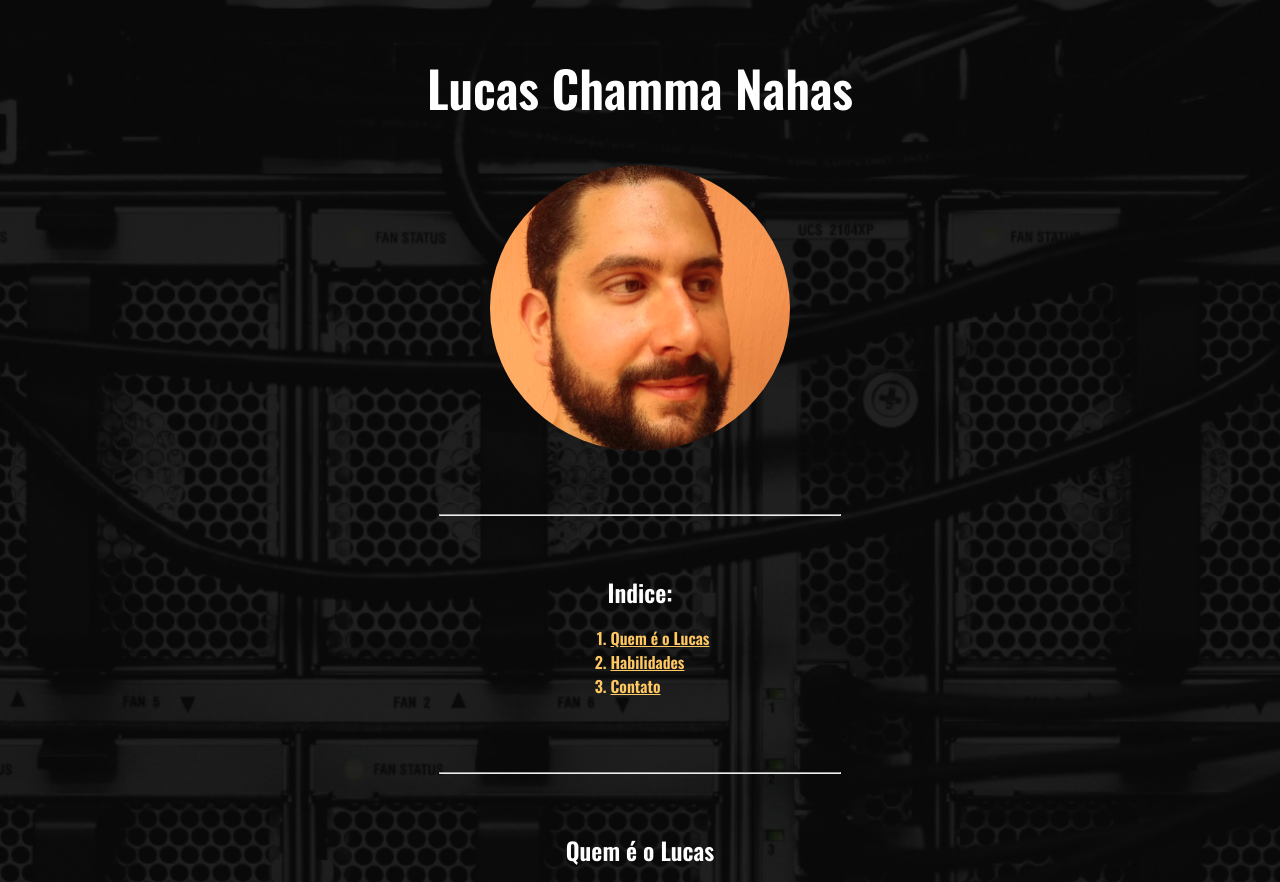
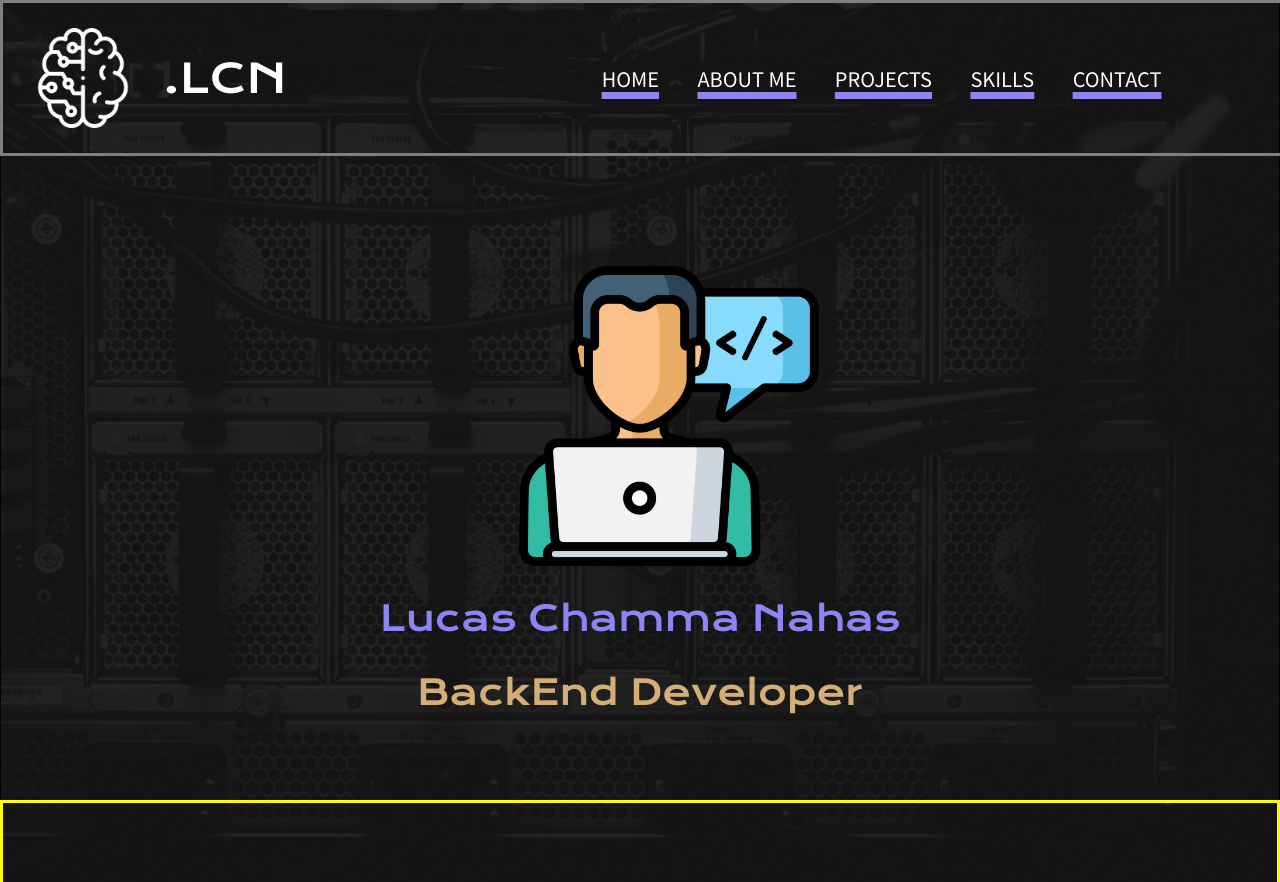
Before and after one commit to LucasChammaNahas/LucasChammaNahas.github.io, a PHP site: page / in a window 1280 px wide. Shown: the top 882 px of the page. Run offline with PHP 8.4, Linux system fonts and the light colour scheme.

Commit message:
commitao bomba

```diff
--- a/index.html
+++ b/index.html
@@ -6,9 +6,9 @@
     <meta name="description" content="">
     <meta name="author" content="Lucas CN">
     <title>LUCAS</title>
+    <link rel="preconnect" href="https://fonts.gstatic.com">
+    <link href="https://fonts.googleapis.com/css2?family=Krona+One&family=Noto+Sans+HK:wght@700&family=Roboto&family=Ubuntu:wght@700&display=swap" rel="stylesheet">
     <link rel="shortcut icon" href="./images/ico.ico">
-    <link rel="preconnect" href="https://fonts.gstatic.com">
-    <link href="https://fonts.googleapis.com/css2?family=Oswald:wght@600&family=Roboto:ital,wght@0,400;0,700;1,400;1,700&family=Russo+One&display=swap" rel="stylesheet">
     <link rel="stylesheet" href="src/styles.css">
   </head>
 
@@ -18,7 +18,97 @@
 
   <body>
 
-    <section id="section1">
+
+<!-- HEADER -------------------------------------------->
+    <header>
+      <div class="logo">
+        <img src="./images/logo.png" alt="Logo">
+        <p>.LCN</p>
+      </div>
+      <nav class="nav">
+        <a href="">HOME</a>
+        <a href="">ABOUT ME</a>
+        <a href="">PROJECTS</a>
+        <a href="">SKILLS</a>
+        <a href="">CONTACT</a>
+      </nav>
+    </header>
+<!-- HEADER -------------------------------------------->
+
+
+
+
+<!-- PAGINA 1 ------------------------------------------>
+  <div class="page1">
+    <div class="div-central">
+      <img src="./images/dev.png" alt="Programador">
+      <p class="p1">Lucas Chamma Nahas</p>
+      <p class="p2">BackEnd Developer</p>
+    </div>
+  </div>
+<!-- PAGINA 1 ------------------------------------------>
+
+
+
+
+<!-- PAGINA 2 ------------------------------------------>
+  <div class="page2">
+    <div class="div-central">
+      <img src="./images/profile.png" alt="Programador">
+      <p class="p1">
+        Lucas é um engenheiro naval
+        formado na Universidade de São Paulo,
+        amante de computadores
+        e entusiasta de programação.
+      </p>
+      <p class="p2">
+        Atualmente, ele está se
+        dedicando ao estudo de
+        desenvolvimento web em
+        uma escola muito renomada
+        no meio da tecnologia.
+      </p>
+    </div>
+  </div>
+<!-- PAGINA 2 ------------------------------------------>
+
+
+
+
+<!-- PAGINA 3 ------------------------------------------>
+  <div class="page3">
+
+  </div>
+<!-- PAGINA 3 ------------------------------------------>
+
+
+
+
+<!-- PAGINA 4 ------------------------------------------>
+  <div class="page4">
+
+  </div>
+<!-- PAGINA 4 ------------------------------------------>
+
+
+
+
+<!-- PAGINA 5 ------------------------------------------>
+  <div class="page5">
+
+  </div>
+<!-- PAGINA 5 ------------------------------------------>
+
+<!-- <script src="src/script.js"></script> -->
+
+
+
+
+
+
+
+
+    <!-- <section id="section1">
       <h1>Lucas Chamma Nahas</h1>
       <a href="./images/perfil.png">
         <img class="foto-perfil" src="./images/perfil.png" alt="foto de perfil com fundo laranja">
@@ -74,9 +164,8 @@
         <a href="mailto:lucasnahas@gmail.com" target="_blank"><img src="./images/mail.png" alt="mail" class="icons"></a>
       </div>
     </section>
-    <div class="hr"></div>
+    <div class="hr"></div> -->
 
 
-      <script src="src/script.js"></script>
     </body>
 </html>
--- a/src/styles.css
+++ b/src/styles.css
@@ -1,4 +1,191 @@
+
+/* INITIAL ***********************************************/
+* {
+  margin: 0;
+  padding: 0;
+  color: white;
+  /* border: cadetblue solid 2px; */
+}
+
 body{
+  background-color: #26272B;
+  background-image: url("../images/background.jpg");
+  background-size: cover;
+  background-position: center;
+  background-repeat: no-repeat;
+  background-attachment: fixed;
+}
+/* INITIAL ***********************************************/
+
+
+
+
+
+
+
+
+
+/* HEADER ************************************************/
+header{
+  position: fixed;
+  display: flex;
+  justify-content: space-between;
+  height: 150px;
+  width: 100%;
+  border: solid 3px gray;
+}
+.logo{
+  display: flex;
+  justify-content: center;
+  align-items: center;
+}
+.logo img{
+  padding: 0 30px;
+  height: 100px;
+  width: auto;
+}
+.logo p{
+  font-family: 'Krona One', sans-serif;
+  font-size: 40px;
+}
+.nav{
+  display: flex;
+  align-items: center;
+  padding-right: 8vw;
+}
+.nav a{
+  padding: 0 1.5vw;
+  font-family: 'Noto Sans HK', sans-serif;
+  font-size: 20px;
+  text-underline-offset: 5px;
+  text-decoration-thickness: 7px;
+  text-decoration-color: #8D85F1;
+  border-radius: 10px;
+}
+
+/* HEADER ************************************************/
+
+
+
+
+
+
+
+
+
+/* PAGE 1 ************************************************/
+.page1{
+  display: flex;
+  justify-content: center;
+  align-items: center;
+  height: 100vh;
+}
+.page1 .div-central{
+  display: flex;
+  flex-direction: column;
+  align-items: center;
+  font-family: 'Krona One', sans-serif;
+  /* font-family: 'Ubuntu', sans-serif; */
+  /* font-size: 50px; */
+  font-size: 35px;
+}
+.page1 .div-central img{
+  height: 300px;
+  width: auto;
+  padding: 180px 0 0 11%;
+  /* border: solid 3px yellow; */
+}
+.page1 .div-central .p1{
+  color: #8D85F1;
+  padding: 30px 0;
+}
+.page1 .div-central .p2{
+  color: #D3AE76;
+}
+/* PAGE 1 ************************************************/
+
+
+
+
+
+
+
+
+
+/* PAGE 2 ************************************************/
+.page2{
+  display: flex;
+  justify-content: center;
+  align-items: center;
+  height: 100vh;
+  border: solid 3px yellow;
+}
+.page2 .div-central{
+  display: flex;
+  flex-direction: column;
+  align-items: center;
+  max-width: 400px;
+  font-family: 'Roboto', sans-serif;
+  font-size: 25px;
+}
+.page2 .div-central img{
+  height: 300px;
+  width: auto;
+  padding: 11% 0 0 0;
+}
+.page2 .div-central p{
+  color: #ccc;
+  text-align: center;
+  padding-top: 30px;
+}
+/* PAGE 2 ************************************************/
+
+
+
+
+
+
+
+
+
+/* PAGE 3 ************************************************/
+
+/* PAGE 3 ************************************************/
+
+
+
+
+
+
+
+
+
+/* PAGE 4 ************************************************/
+
+/* PAGE 4 ************************************************/
+
+
+
+
+
+
+
+
+
+/* PAGE 5 ************************************************/
+
+/* PAGE 5 ************************************************/
+
+
+
+
+
+
+
+
+
+
+/* body{
   background-image: url("../images/background1.png");
   background-position: center;
   background-repeat: no-repeat;
@@ -43,4 +230,4 @@ hr{
 }
 .hr{
   padding: 50px 0;
-}
+} */
```
Also changed, not shown: images/background.jpg (added), images/dev.png (added), images/githubIcon.png (added), images/linkedinIcon.png (added), images/logo.png (added), images/mailIcon.png (added), images/old/background1.png (renamed from images/background1.png), images/old/background2.jpg (renamed from images/background2.jpg), images/old/github.png (renamed from images/github.png), images/old/ico.ico (renamed from images/ico.ico), images/old/linkedin.png (renamed from images/linkedin.png), images/old/mail.png (renamed from images/mail.png), images/old/main-bg.jpg (renamed from images/main-bg.jpg), images/old/perfil.png (renamed from images/perfil.png), 2 other files.
